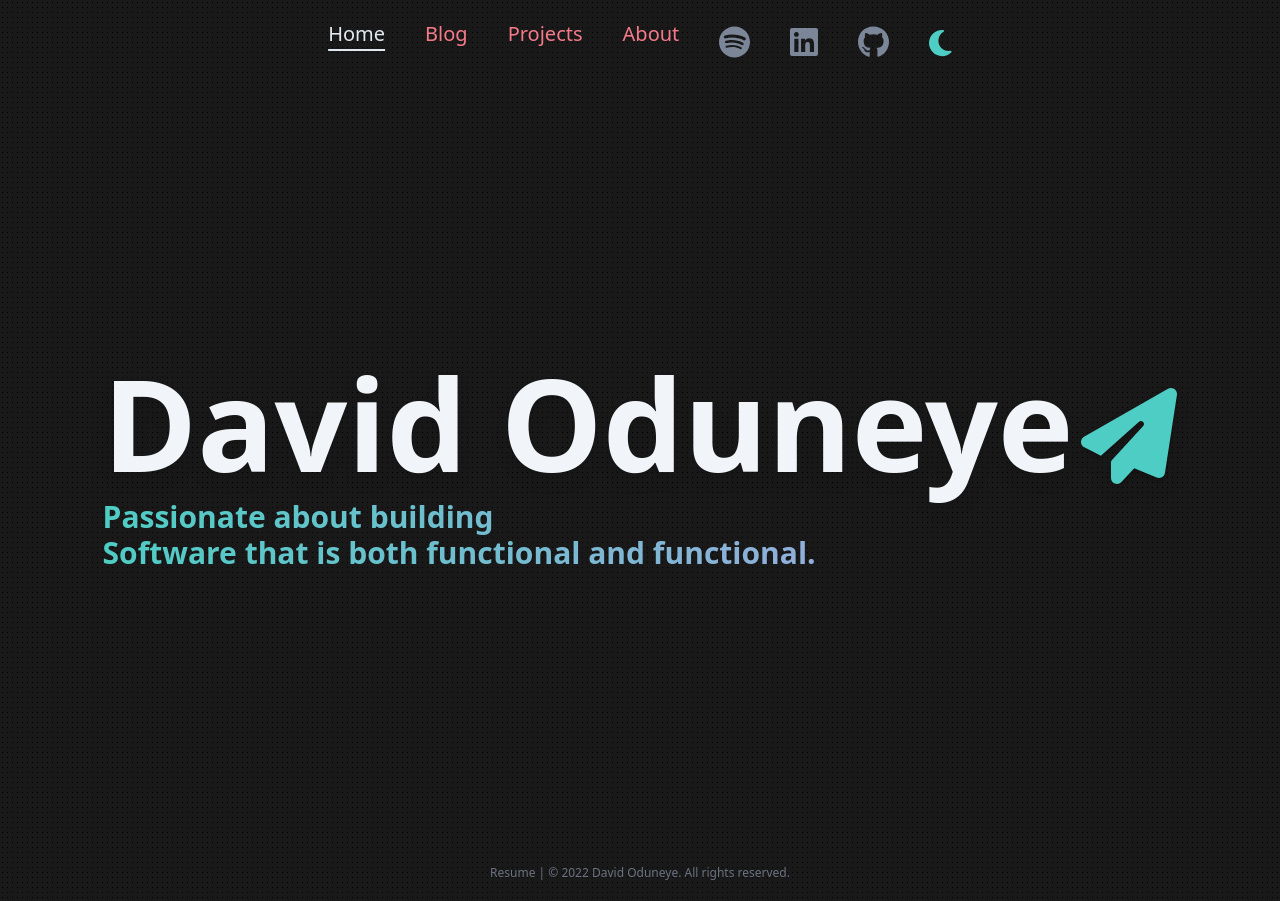
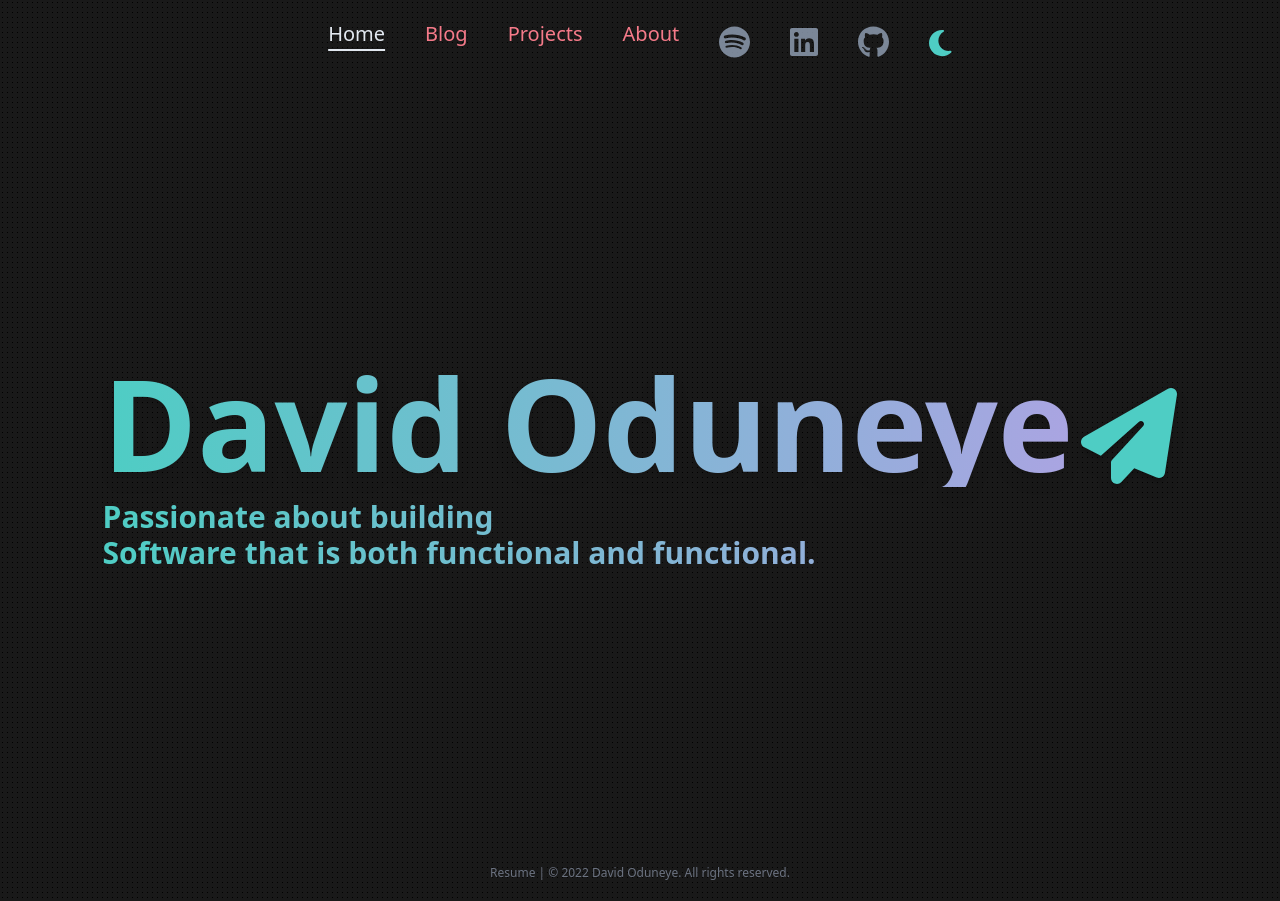
Before and after one commit to DOOduneye/portfolio, a Next.js app: page / in a window 1280 px wide. Built offline with nearby package versions, Linux system fonts and the light colour scheme.

Commit message:
coloring name

```diff
--- a/components/Main/Title.js
+++ b/components/Main/Title.js
@@ -22,19 +22,26 @@ const Icon = tw.div`
     pl-2
 `;
 
-
+const Gradient = tw.div`
+    bg-clip-text
+    text-transparent
+    bg-gradient-to-r
+    from-[#4ECDC4]
+    to-[#B4A0E5]
+    max-h-fit
+`;
 
 const Title = () => {
     return (
         <HeaderText>
             <span className="drop-shadow-lg">
-                <span>
+                <Gradient>
                     David Oduneye
 
                     <Icon href="mailto:oduneye.d@northeastern.edu">
                         <FontAwesomeIcon icon={faPaperPlane} />
                     </Icon>
-                </span>
+                </Gradient>
             </span>
         </HeaderText>
     );
```
